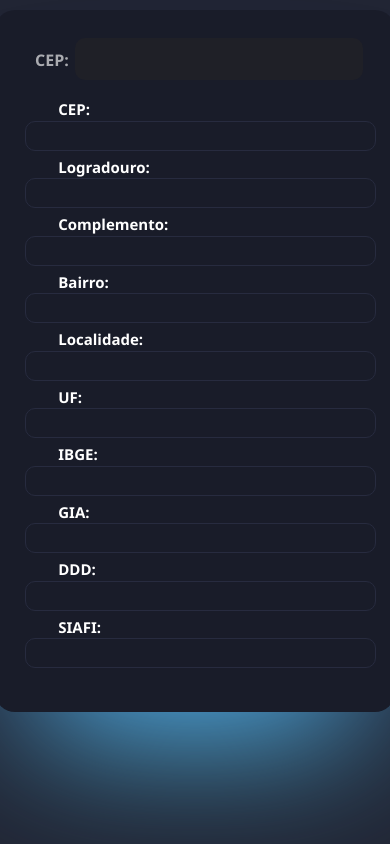
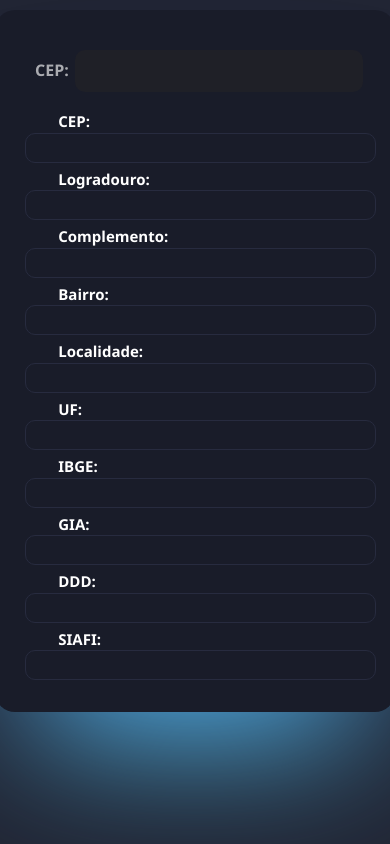
Before and after one commit to HigorDaniel-string/Buscar-Cep, a plain HTML site: page index.html in a window 390 px wide. Drawn offline with nearby package versions, Linux system fonts and the light colour scheme.

Commit message:
Ajustando-estilos-para-mobile-e-desktop

```diff
--- a/css/style.css
+++ b/css/style.css
@@ -78,8 +78,9 @@ h1{
 
 .text-input {
   display: flex;
-  width: 35px;
-  margin-top: -30px;
+  height: 1px;
+  width: 20px;
+  margin-top: 55px;
   margin-left: 110px;
   color: #ffffffa1;
   font-weight: 600;
@@ -114,7 +115,7 @@ h1{
   width: 400px;
   margin-top: 70px;
   line-height: 0.5;
-  margin-top: 40px;
+  margin-top: -20px;
   margin-left: 150px;
   font-size: 1rem;
   font-weight: 400;
@@ -159,13 +160,14 @@ span{
 
   .text-input {
     margin-left: 10%;
+    margin-top: -20px;
   }
 
   #buscarcep{
     display: block;
     padding: 10px 2%;
     width: 72%;
-    margin-top: -50px;
+    margin-top: -25px;
     margin-left: 20%;
   }
   .mt-2 p {
```
